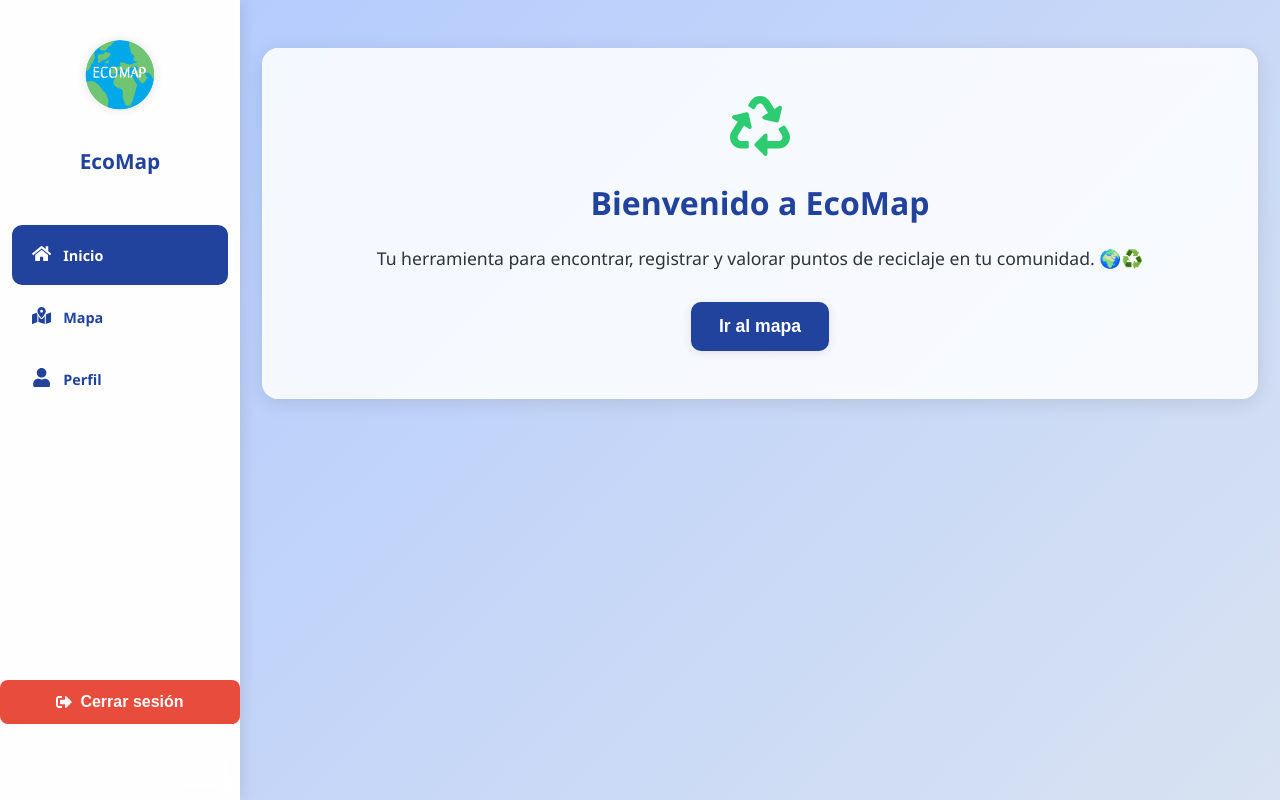
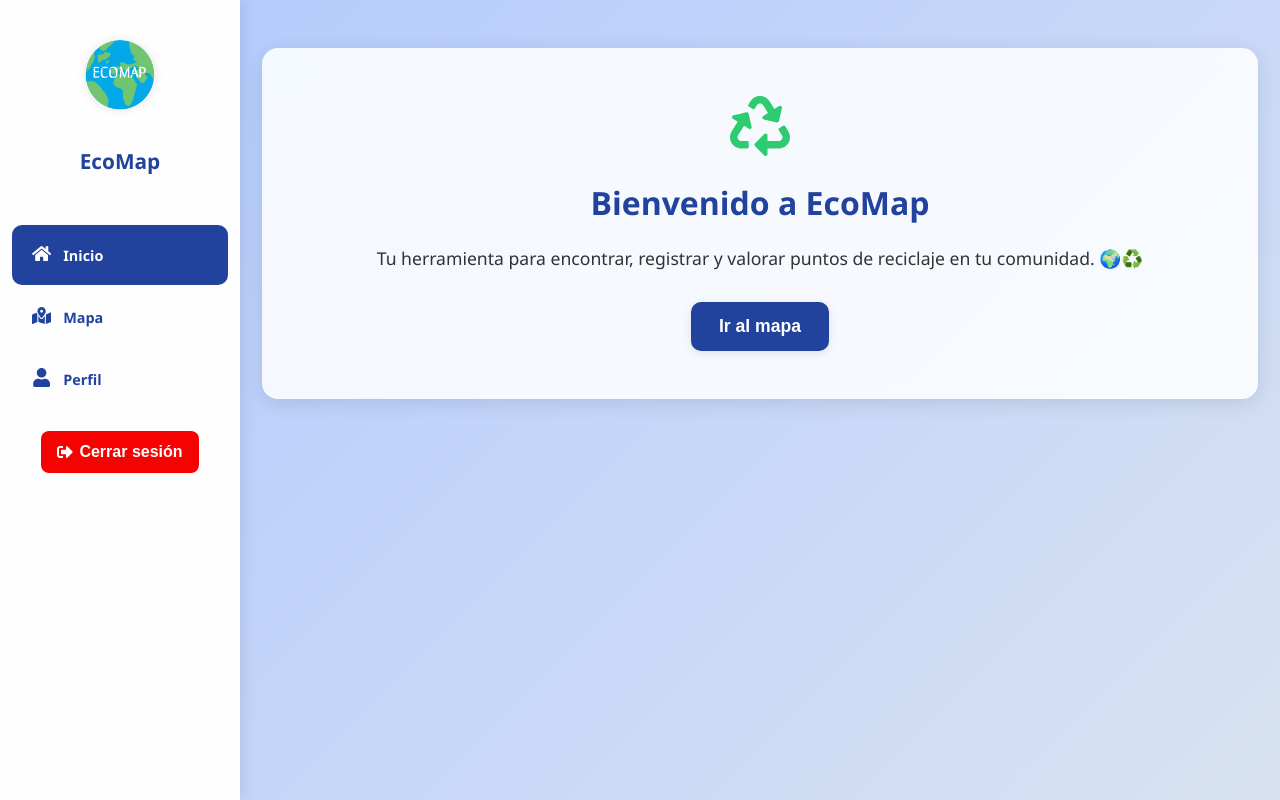
Before and after one commit to DavidET99/EcoMap, a React (Create React App) app in the folder ecomapfend/: page / in a window 1280 px wide. Built offline with nearby package versions, Linux system fonts and the light colour scheme; sample sign-in values are in the browser's storage.

Commit message:
ultimo modif arreglo menor

```diff
--- a/ecomapfend/src/pages/Mapa.js
+++ b/ecomapfend/src/pages/Mapa.js
@@ -120,7 +120,7 @@ function LocateButton({ userPosition, isMobile }) {
       onClick={handleClick}
       style={{
         position: "absolute",
-        bottom: isMobile ? "35px" : "45px",
+        bottom: isMobile ? "45px" : "75px",
         right: "20px",
         zIndex: 3000,
         backgroundColor: "white",
--- a/ecomapfend/src/pages/Principal.js
+++ b/ecomapfend/src/pages/Principal.js
@@ -165,33 +165,33 @@ function Principal() {
 
           {/* botones horizontales */}
           <div style={{
-            marginTop: "auto",
-            marginBottom: "20px",
-            width: "100%",
-            padding: "0 16px",
-            minHeight: isAuthenticated ? "60px" : "120px",
+            display: "flex",
+            flexDirection: isMobile ? "row" : "column",
+            gap: "8px",
+            alignItems: "center",
+            flexShrink: 0,
+            justifyContent: "center",
           }}>
             {isAuthenticated ? (
               <button
                 onClick={handleLogout}
                 style={{
-                  width: "100%",
-                  padding: "12px 16px",
+                  flex: isMobile ? 1 : "auto",
+                    width: isMobile ? "auto" : "100%",
+                    padding: isMobile ? "10px 12px" : "12px 16px",
                     borderRadius: "8px",
-                  background: "#e74c3c",
+                    background: "#f50202ff",
                     color: "#fff",
                     fontWeight: 600,
                     border: "none",
-                  fontSize: "clamp(0.9rem, 3vw, 1rem)",
+                    fontSize: isMobile ? "0.85rem" : "clamp(0.9rem, 3vw, 1rem)",
                     cursor: "pointer",
                     display: "flex",
                     alignItems: "center",
                     justifyContent: "center",
-                  gap: "8px",
-                  bottom:"35px",
-                  minHeight: "44px",
-                  flexShrink: 0,
-
+                    gap: "6px",
+                    minHeight: "40px",
+                    whiteSpace: "nowrap",
                 }}
               >
                 <FaSignOutAlt /> Cerrar sesión
```
Lines whose indentation alone changed are shown as unchanged.
